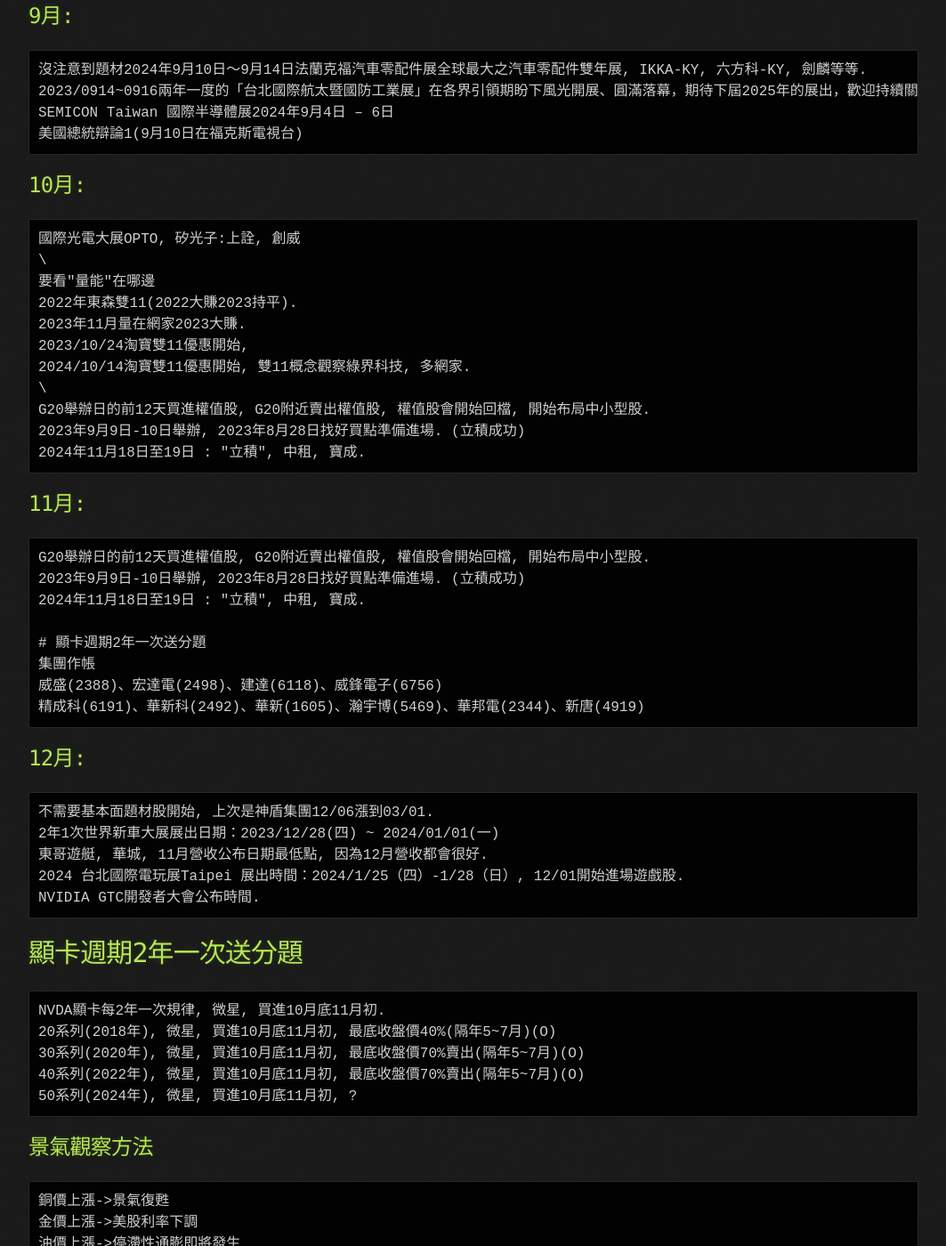
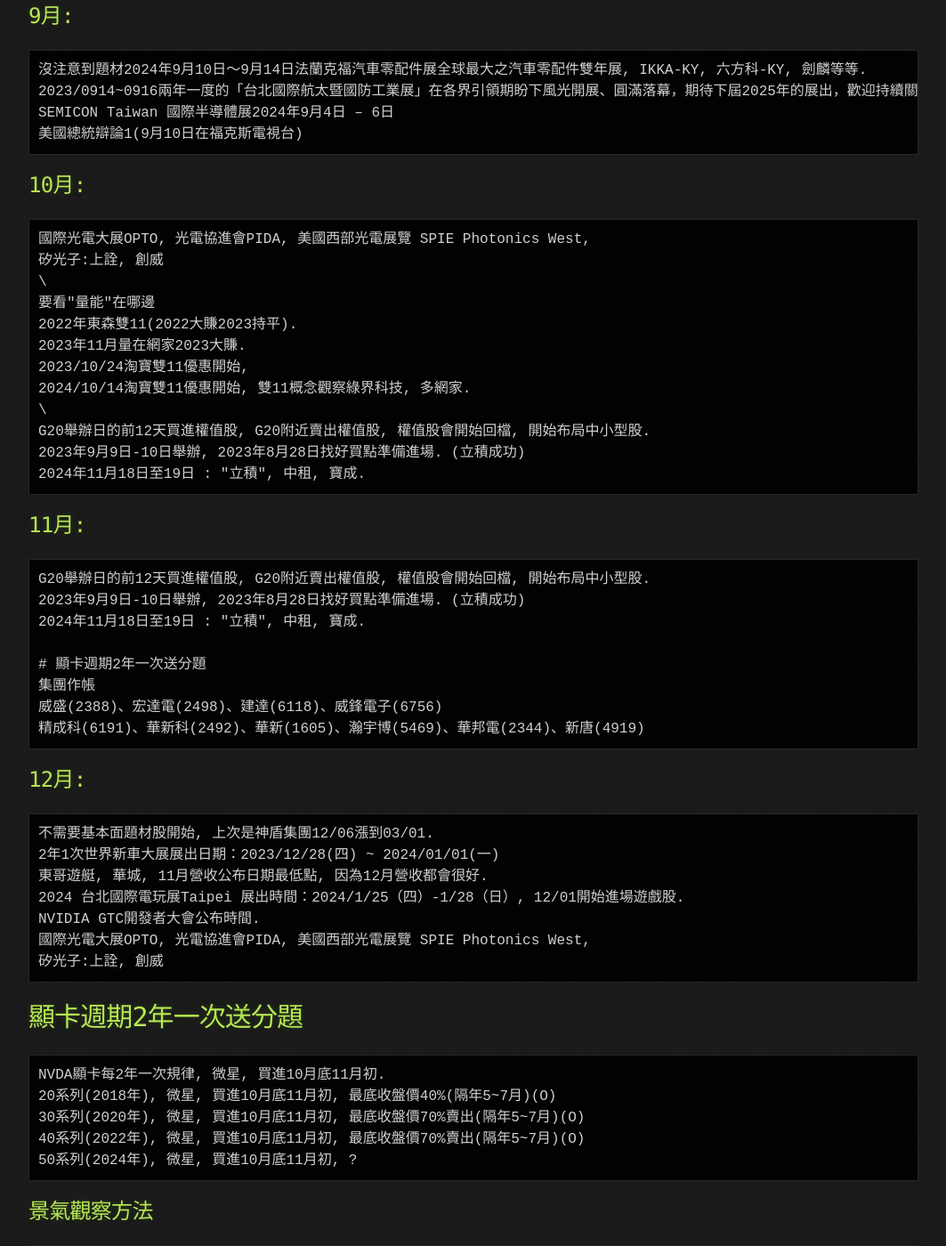
Before and after one commit to lepg5487/Stock_God, a Jekyll site: the page built from experience.md, in a window 1280 px wide and 1400 px high, scrolled down 4515 px. Shown: the whole window at 89% size, without its empty margins (108-1171 px from the left). Built offline with Jekyll 4.4.1, drawn with Linux system fonts in a browser that asks for light colours; our own code applies the rules of GitHub Pages for plain Markdown files.

Commit message:
Update experience.md

````diff
--- a/experience.md
+++ b/experience.md
@@ -177,7 +177,8 @@
 ```
 ## 10月:
 ```
-國際光電大展OPTO, 矽光子:上詮, 創威
+國際光電大展OPTO, 光電協進會PIDA, 美國西部光電展覽 SPIE Photonics West,
+矽光子:上詮, 創威
 \
 要看"量能"在哪邊
 2022年東森雙11(2022大賺2023持平).
@@ -207,6 +208,8 @@
 東哥遊艇, 華城, 11月營收公布日期最低點, 因為12月營收都會很好.
 2024 台北國際電玩展Taipei 展出時間：2024/1/25（四）-1/28（日）, 12/01開始進場遊戲股.
 NVIDIA GTC開發者大會公布時間.
+國際光電大展OPTO, 光電協進會PIDA, 美國西部光電展覽 SPIE Photonics West,
+矽光子:上詮, 創威
 ```
 
 # 顯卡週期2年一次送分題
````
